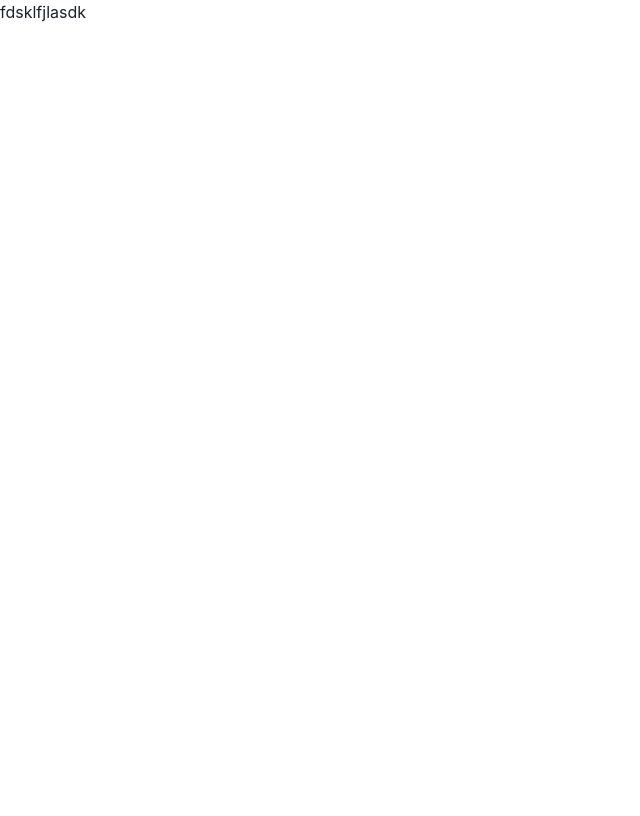
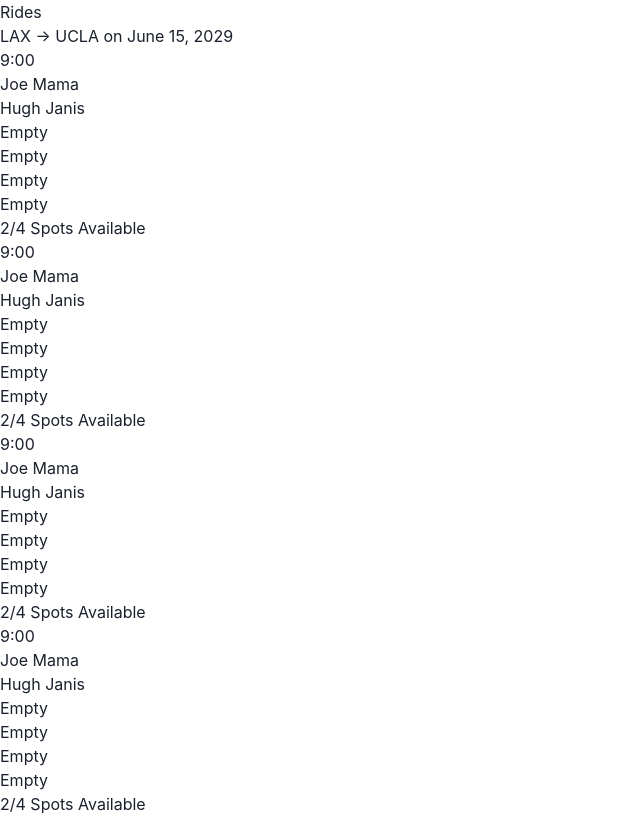
Before and after one commit to shzcuber/bruber, a React (Create React App) app in the folder frontend/: page /rides in a window 1280 px wide. Shown: the whole page, without its empty margins (0-640 px from the left). Built offline with nearby package versions, Linux system fonts and the light colour scheme.

Commit message:
Initial mockup for Rides page, without styling

```diff
--- a/frontend/package.json
+++ b/frontend/package.json
@@ -12,6 +12,7 @@
     "framer-motion": "^10.12.12",
     "react": "^18.2.0",
     "react-dom": "^18.2.0",
+    "react-router-dom": "^6.11.2",
     "react-scripts": "5.0.1",
     "web-vitals": "^2.1.4"
   },
--- a/frontend/src/pages/Rides.js
+++ b/frontend/src/pages/Rides.js
@@ -1,11 +1,51 @@
+function RideCard(props) {
+    //props will have a time, a list of names that are part of the carpool group, and a carpool capacity (will fill any vacancies with "empty")
+    console.log(props);
+    let emptyList = Array(props.capacity).fill("Empty");
+    const peopleList = [...props.names, ...emptyList].map((name, index) => {
+        return (
+            <li key={index}>
+                <h3>{name}</h3>
+            </li>
+        );
+    });
+    return (
+        <div>
+            <h2>{props.time}</h2>
+            <ol>{peopleList}</ol>
+            <h3>
+                {props.names.length + "/" + props.capacity + " Spots Available"}
+            </h3>
+        </div>
+    );
+}
 function Rides() {
-  return (
-    <div>
-        <h1>
-            fdsklfjlasdk
-        </h1>
-    </div>
-  );
+    return (
+        <div>
+            <h1>Rides</h1>
+            <h2>{"LAX -> UCLA on June 15, 2029"}</h2>
+            <RideCard
+                time="9:00"
+                capacity={4}
+                names={["Joe Mama", "Hugh Janis"]}
+            />
+            <RideCard
+                time="9:00"
+                capacity={4}
+                names={["Joe Mama", "Hugh Janis"]}
+            />
+            <RideCard
+                time="9:00"
+                capacity={4}
+                names={["Joe Mama", "Hugh Janis"]}
+            />
+            <RideCard
+                time="9:00"
+                capacity={4}
+                names={["Joe Mama", "Hugh Janis"]}
+            />
+        </div>
+    );
 }
 
 export default Rides;
```
Also changed, not shown: 1 other file (tests, documents, lock files or other folders).
